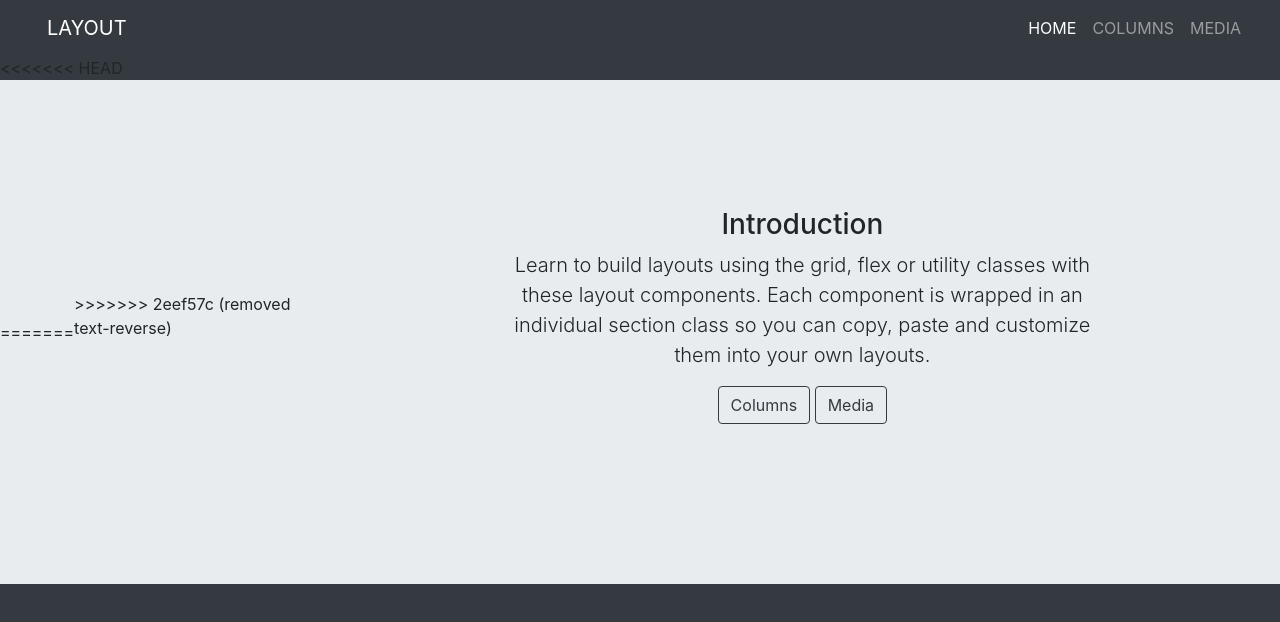
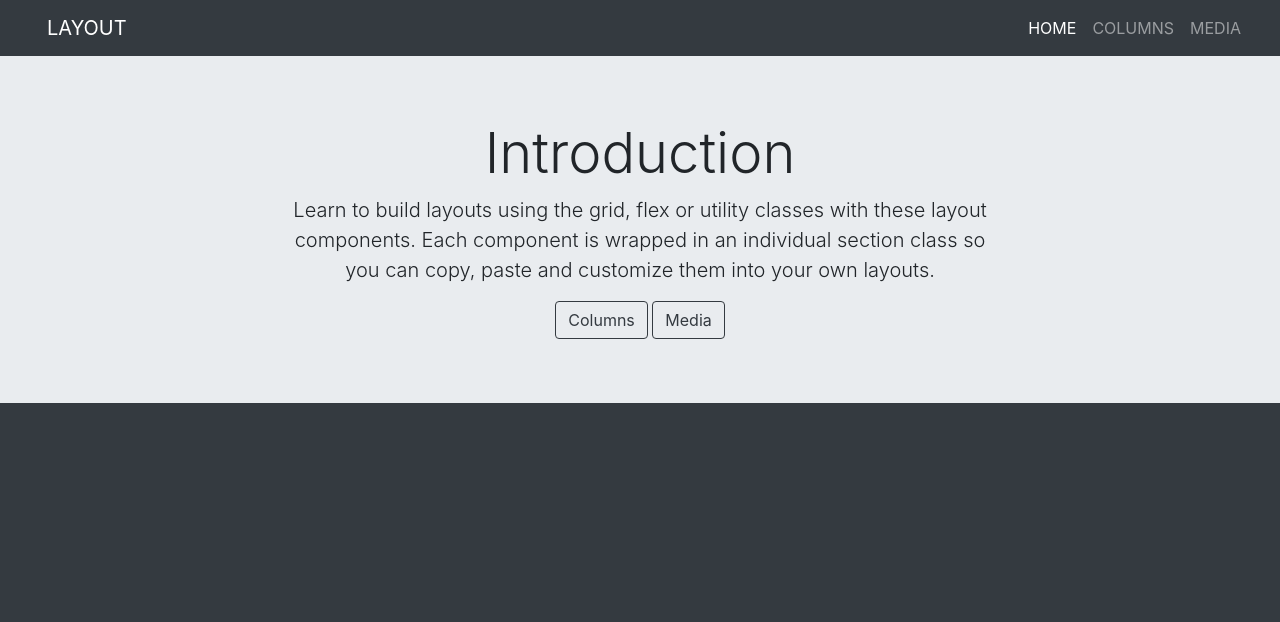
Before and after one commit to bvskarthik18/learning-github, a plain HTML site: page docs/index.html in a window 1280 px wide. Drawn offline with nearby package versions, Linux system fonts and the light colour scheme.

Commit message:
fixed headline

```diff
--- a/docs/index.html
+++ b/docs/index.html
@@ -39,15 +39,11 @@
         </div>
       </nav>
 
-<<<<<<< HEAD
-      <section class="jumbotron jumbotron-fluid d-flex align-items-center ">
-=======
       <section class="jumbotron jumbotron-fluid d-flex align-items-center">
->>>>>>> 2eef57c (removed text-reverse)
         <div class="container text-center">
           <div class="row justify-content-center">
             <div class="col-11 col-sm-10 col-md-8 animated fadeInUp">
-              <h3>Introduction</h3>
+              <h3 class="display-4 text-reverse">Introduction</h3>
               <p class="lead">
                 Learn to build layouts using the grid, flex or utility classes with these layout components. Each component is wrapped in an
                 individual section class so you can copy, paste and customize them into your own layouts.
```
